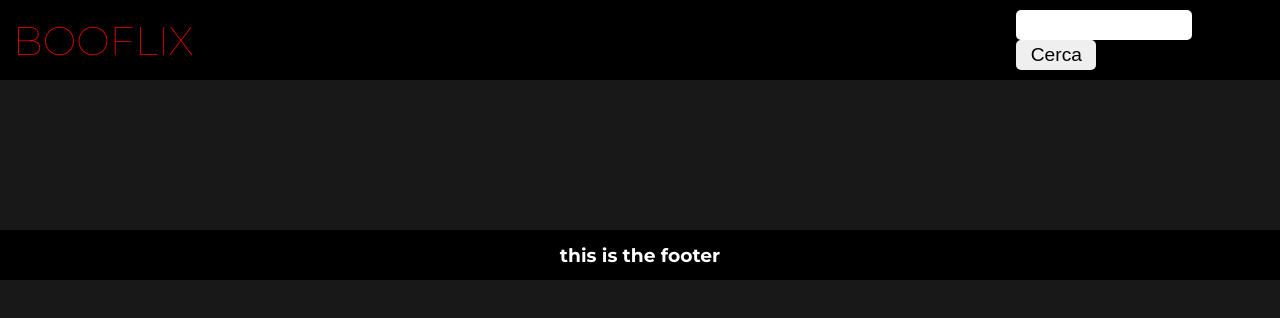
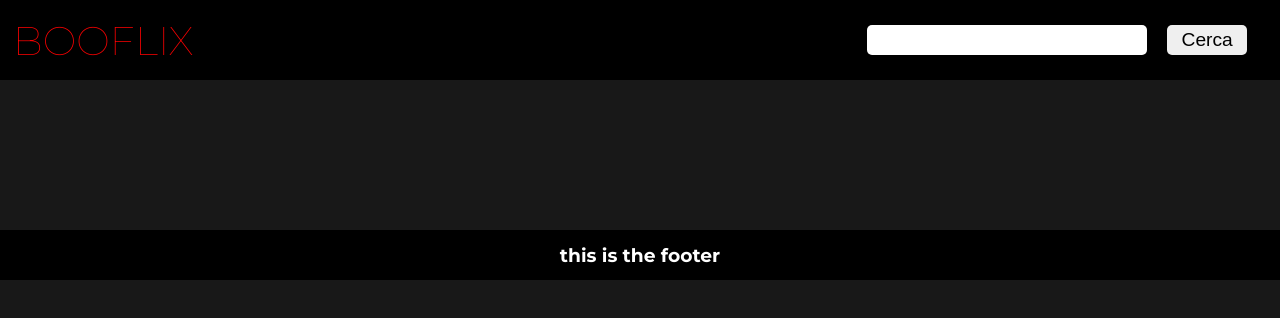
Before and after one commit to valentinobellini/react-boolflix, a React (Vite) app: page /lists in a window 1280 px wide. Shown: the top 318 px of the page. Built offline with nearby package versions, Linux system fonts and the light colour scheme; a web font is replaced by a local one.

Commit message:
fix routing structure and update searchbar width

```diff
--- a/src/App.jsx
+++ b/src/App.jsx
@@ -51,8 +51,8 @@ function App() {
         <Router>
           <Routes>
 
-            <Route path="/" element={<MainLayout />} >
-              <Route index element={<HomePage />} />
+            <Route element={<MainLayout />} >
+              <Route path="/" element={<HomePage />} />
               <Route path="/lists" element={<ListsPage />} />
             </Route>
 
--- a/src/index.css
+++ b/src/index.css
@@ -41,7 +41,7 @@ h1 {
 }
 
 .searchbar-wrapper {
-    width: 20%;
+    width: 400px;
 }
 
 .searchbar:focus {
```
